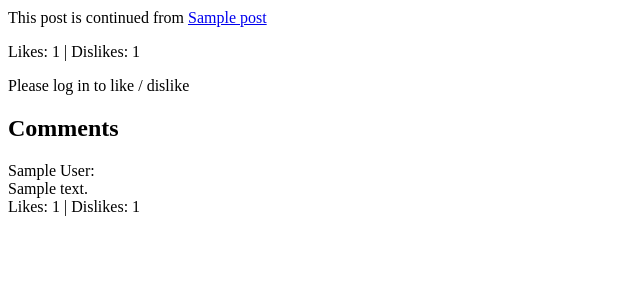
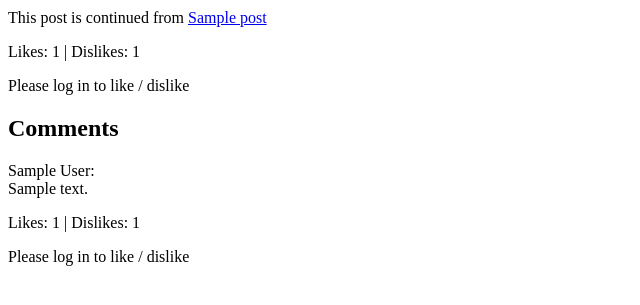
Before and after one commit to MAKhodayari/BlogProject, a Django app: a page that uses templates/post_detail.html in a window 1280 px wide. Shown: the part 139-444 px from the top of the page, without its empty margins (0-640 px from the left). Run offline with Django 4.2, Linux system fonts and the light colour scheme; tables that the repository leaves empty hold one stand-in row (values such as "Sample post"); parts of the project's set-up code (start-up, migrations or seed data) failed here and were passed over.

Commit message:
Add Reaction to Comment View

```diff
--- a/Blog/urls.py
+++ b/Blog/urls.py
@@ -12,6 +12,8 @@ urlpatterns = [
     path('posts/<slug>/', PostDetailView.as_view(), name='post_detail'),
     path('post/<slug>/like/', ReactToPostView.as_view(reaction='like'), name='like_post'),
     path('post/<slug>/dislike/', ReactToPostView.as_view(reaction='dislike'), name='dislike_post'),
+    path('comments/<pk>/like/', ReactToCommentView.as_view(reaction='like'), name='like_comment'),
+    path('comments/<pk>/dislike/', ReactToCommentView.as_view(reaction='dislike'), name='dislike_comment'),
     path('categories/', CategoryListView.as_view(), name='category_list'),
     path('categories/<slug>/', CategoryDetailView.as_view(), name='category_detail'),
 
--- a/Blog/views.py
+++ b/Blog/views.py
@@ -38,6 +38,19 @@ class ReactToPostView(View):
         return redirect('post_detail', slug=post.slug)
 
 
+class ReactToCommentView(View):
+    reaction = None
+
+    @method_decorator(login_required)
+    def post(self, request, pk):
+        comment = Comment.objects.get(id=pk)
+        if self.reaction == 'like':
+            comment.like()
+        elif self.reaction == 'dislike':
+            comment.dislike()
+        return redirect('post_detail', slug=comment.post.slug)
+
+
 class CategoryListView(ListView):
     queryset = Category.objects.all()
     template_name = 'category_list.html'
--- a/templates/post_detail.html
+++ b/templates/post_detail.html
@@ -42,10 +42,26 @@
         <div>
             <h2>Comments</h2>
             {% for comment in object.comment_set.all %}
-                <p>
-                    {{ comment.author }}:<br>{{ comment.content }}<br>
-                    Likes: {{ comment.likes }} | Dislikes: {{ comment.dislikes }}
-                </p>
+                <p>{{ comment.author }}:<br>{{ comment.content }}</p>
+                {% if user.is_authenticated %}
+                    <form method="POST" action="{% url 'like_comment' comment.id %}">
+                        {% csrf_token %}
+                        <input type="hidden" name="comment_id" value="{{ comment.id }}">
+                        <button type="submit">Like</button>
+                        {{ comment.likes }}
+                    </form>
+                    <form method="POST" action="{% url 'dislike_comment' comment.id %}">
+                        {% csrf_token %}
+                        <input type="hidden" name="comment_id" value="{{ comment.id }}">
+                        <button type="submit">Dislike</button>
+                        {{ comment.dislikes }}
+                    </form>
+                {% else %}
+                    <p>Likes: {{ comment.likes }} | Dislikes: {{ comment.dislikes }}</p>
+                    {% if forloop.last %}
+                        <p>Please log in to like / dislike</p>
+                    {% endif %}
+                {% endif %}
             {% endfor %}
         </div>
     {% endif %}
```
